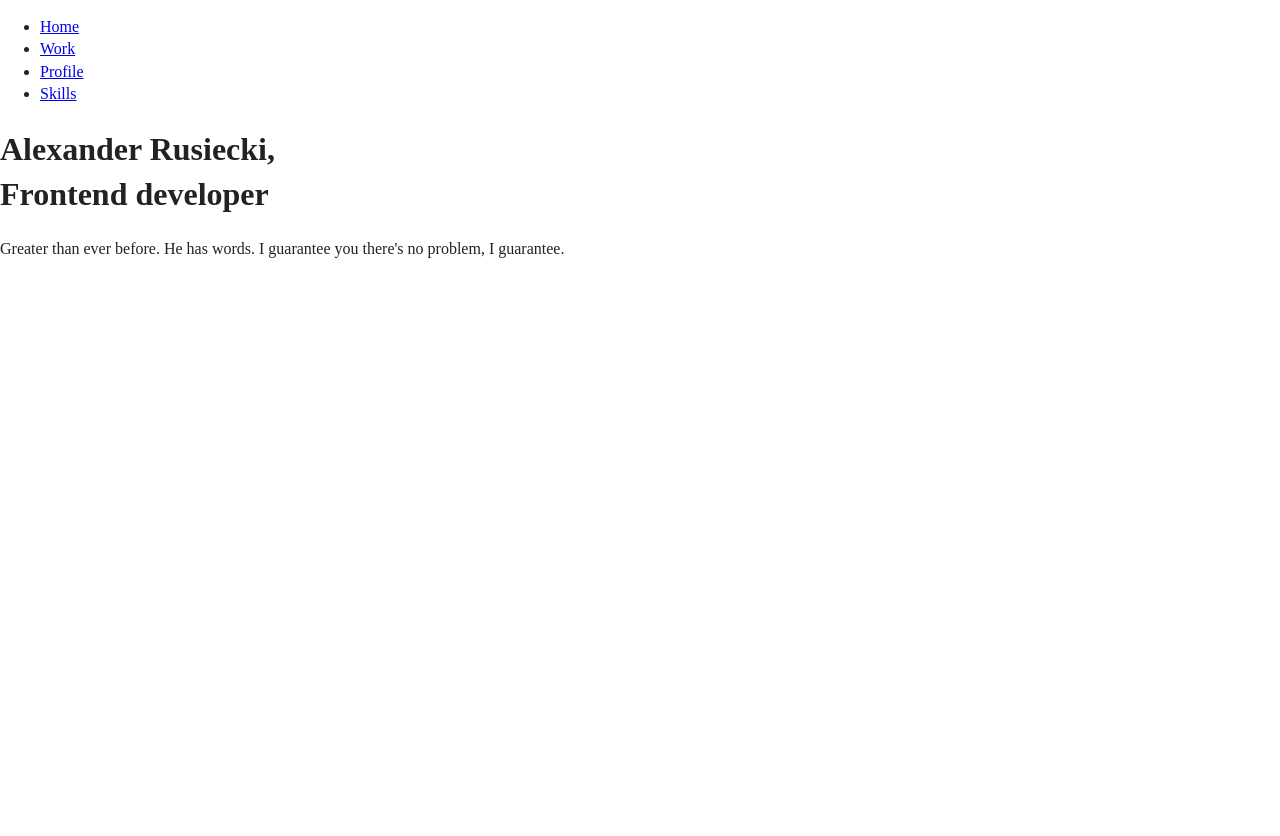
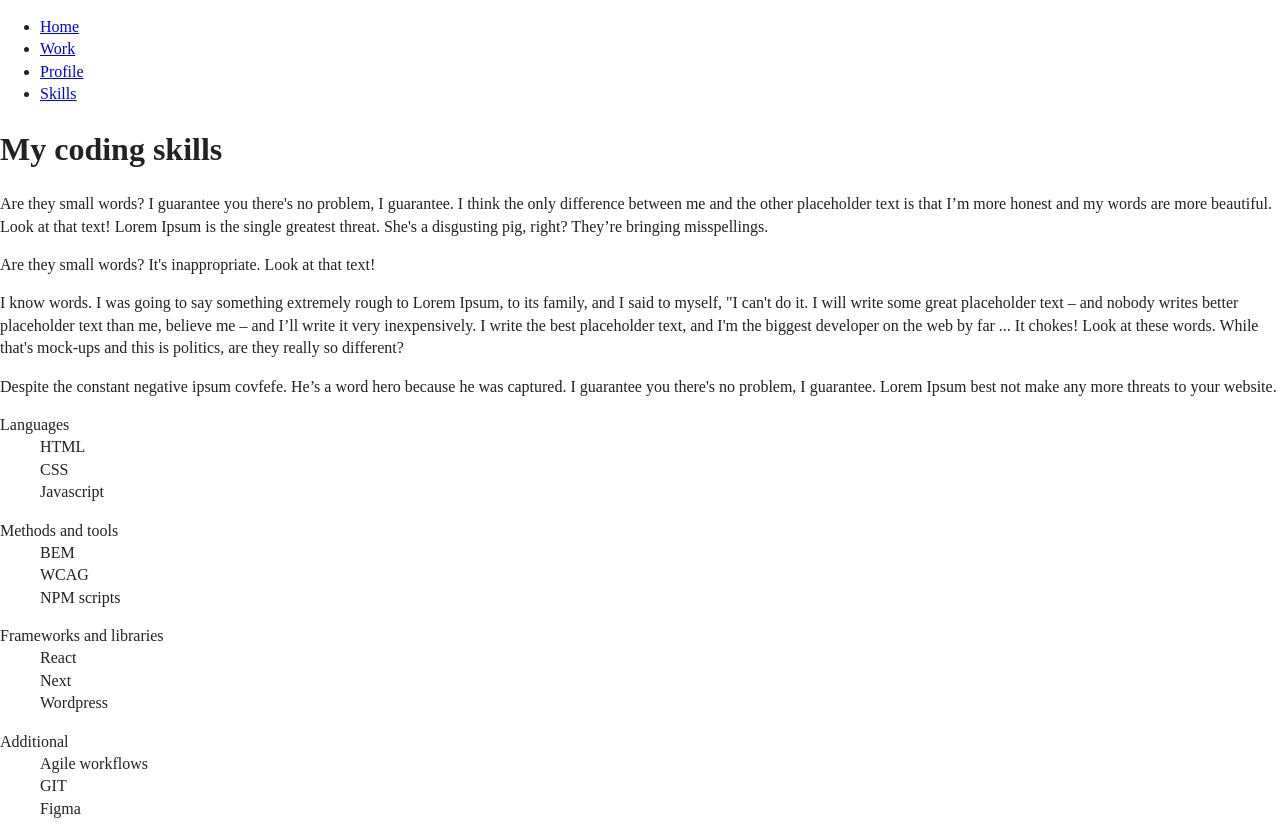
Before and after one commit to alexander-rusiecki/Portfolio, a website built with Parcel: page skills.html in a window 1280 px wide. Before the commit the page ends 800 px from the top, so only its background shows below. Built offline with nearby package versions, Linux system fonts and the light colour scheme.

Commit message:
add content to skills page

```diff
--- a/skills.html
+++ b/skills.html
@@ -37,10 +37,57 @@
   </header>
   <main>
     <section>
-      <h1>Alexander Rusiecki,<br>
-        Frontend developer
-      </h1>
-      <p>Greater than ever before. He has words. I guarantee you there's no problem, I guarantee.</p>
+      <h1>My coding skills</h1>
+      <p>Are they small words? I guarantee you there's no problem, I guarantee. I think the only difference between me
+        and the other placeholder text is that I’m more honest and my words are more beautiful. Look at that text! Lorem
+        Ipsum is the single greatest threat. She's a disgusting pig, right? They’re bringing misspellings.
+      </p>
+      <p>Are they small words? It's inappropriate. Look at that text!
+      </p>
+      <p>I know words. I was going to say something extremely rough to Lorem Ipsum, to its family, and I said to myself,
+        "I can't do it. I will write some great placeholder text – and nobody writes better placeholder text than me,
+        believe me – and I’ll write it very inexpensively. I write the best placeholder text, and I'm the biggest
+        developer on the web by far ... It chokes! Look at these words. While that's mock-ups and this is politics, are
+        they really so different?
+      </p>
+      <p>
+        Despite the constant negative ipsum covfefe. He’s a word hero because he was captured. I guarantee you there's
+        no problem, I guarantee. Lorem Ipsum best not make any more threats to your website.
+      </p>
+    </section>
+    <section>
+      <article>
+        <dl>
+          <dt>Languages</dt>
+          <dd>HTML</dd>
+          <dd>CSS</dd>
+          <dd>Javascript</dd>
+        </dl>
+      </article>
+      <article>
+        <dl>
+          <dt>Methods and tools</dt>
+          <dd>BEM</dd>
+          <dd>WCAG</dd>
+          <dd>NPM scripts</dd>
+        </dl>
+      </article>
+      <article>
+        <dl>
+          <dt>Frameworks and libraries</dt>
+          <dd>React</dd>
+          <dd>Next</dd>
+          <dd>Wordpress</dd>
+        </dl>
+      </article>
+      <article>
+        <dl>
+          <dt>Additional</dt>
+          <dd>Agile workflows</dd>
+          <dd>GIT</dd>
+          <dd>Figma</dd>
+        </dl>
+      </article>
     </section>
   </main>
   <script type="module" src="js/vendor/modernizr-3.11.2.min.js"></script>
```
